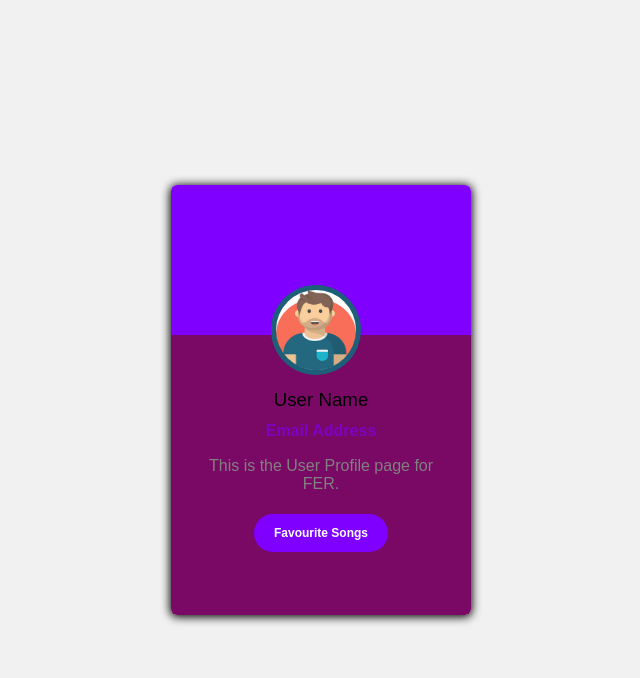
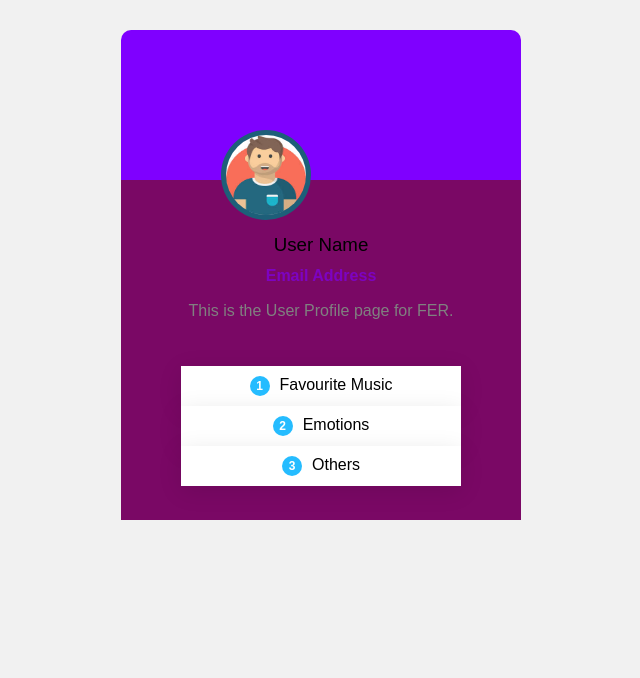
Before and after one commit to Aakash698/User-profile-page, a plain HTML site: page index.html in a window 1280 px wide. Shown: the whole page, without its empty margins (319-959 px from the left). Drawn offline with Linux system fonts and the light colour scheme.

Commit message:
second commit

```diff
--- a/index.html
+++ b/index.html
@@ -24,12 +24,14 @@
             <div>
                 <p>This is the User Profile page for FER.</p>
             </div>
-            <div>
-                <a href="#" class="btn">Favourite Songs</a>
+            <div class="box">
+                <ul>
+                    <li><span>1</span>Favourite Music</li>
+                    <li><span>2</span>Emotions</li>
+                    <li><span>3</span>Others</li>
+                </ul>
             </div>
         </div>
-
-    </div>
 
 </body>
 
--- a/style.css
+++ b/style.css
@@ -7,17 +7,18 @@ body {
 }
 
 .card-container {
-    width: 300px;
-    height: 430px;
-    background: #FFF;
-    border-radius: 6px;
+    width: 400px;
+    height: 680px;
+    background: rgba(255, 255, 255.0.1);
+    border-radius: 10px;
     position: absolute;
-    top: 50%;
+    top: 45%;
     left: 50%;
     transform: translate(-50%, -50%);
-    box-shadow: 0px 1px 10px 1px #000;
+    box-shadow: 3px 3px 50px rgba(0, 0, 0, 0.5), -3px -3px 50px rgba(0, 0, 0, 0, 5);
     overflow: hidden;
     display: inline-block;
+    margin: 10px 0 0 0;
 }
 
 .upper-container {
@@ -67,7 +68,47 @@ h4 {
     margin-bottom: 30px;
 }
 
-.lower-container .btn {
+.box {
+    width: 300px;
+    position: absolute;
+}
+
+.lower-container.box ul {
+    position: relative;
+    background: #fff;
+}
+
+.box ul li {
+    List-style: none;
+    padding: 10px;
+    width: 100%;
+    background: #fff;
+    box-shadow: 0 5px 25px rgba(0, 0, 0, 0.1);
+    transition: transform 0.5s;
+}
+
+.box ul li:hover {
+    transform: scale(1.1);
+    z-index: 100;
+    background: #25bcff;
+    box-shadow: 0 5px 25px rgba(0, 0, 0, .2);
+    color: #fff;
+}
+
+.box ul li span {
+    width: 20px;
+    height: 20pxl text-align: center;
+    line-height: 20px;
+    background: #25bcff;
+    color: #FFF;
+    DISPLAY: inline-block;
+    border-radius: 50%;
+    margin-right: 10px;
+    font-size: 12px;
+    font-weight: 600;
+}
+
+.lower-container.form.Music-Player {
     padding: 12px 20px;
     background: #7F00FF;
     border: none;
```
